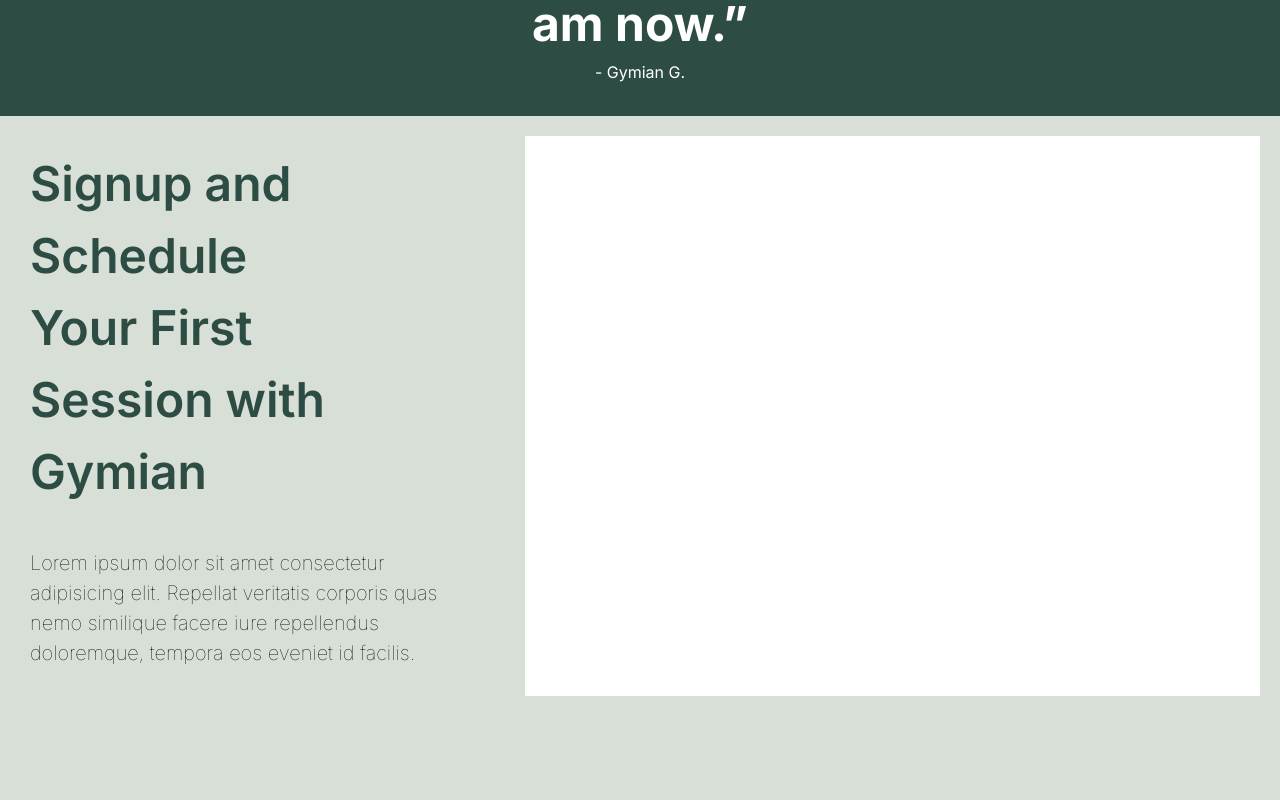
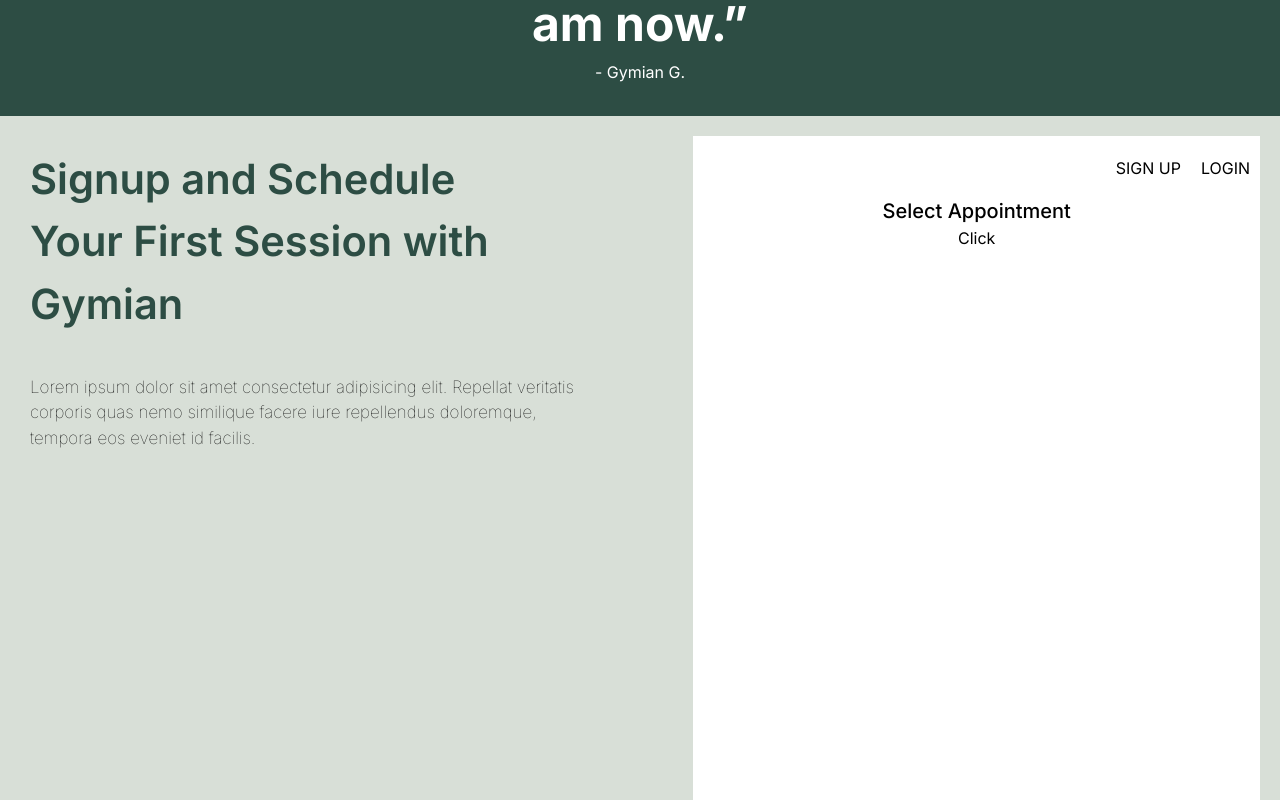
Before and after one commit to etimexo/Design-agency, a Next.js app: page /signup in a window 1280 px wide. Shown: the part 3060-3860 px from the top of the page. Before the commit the page ends 3806 px from the top, so only its background shows below. Built offline with nearby package versions, Linux system fonts and the light colour scheme.

Commit message:
Add first useState hook to booking.jsx

```diff
--- a/src/app/components/Booking.css
+++ b/src/app/components/Booking.css
@@ -16,6 +16,7 @@
     color: black;
     font-size: 15px;
     padding-left: 30px;
+    text-align: left;
 }
 .booking .row .col2 {
     min-height: 70vh;
@@ -30,19 +31,41 @@
     }
     .booking .row .col1 .sign-h {
         font-size: 700;
-        font-size: 3rem;
+        font-size: 2.6rem;
     }
     .booking .row .col1 .p {
         font-weight: lighter;
-        font-size: 20px;
+        font-size: 17px;
     }
     .booking .row .col1 {
         /* border: 1px solid red; */
-        width: 60%;
+        /* width: 80%; */
     }
     .booking .row .col2 {
         /* width: 70%; */
+        min-height: 100vh;
         margin-top: 20px;
         margin-right: 20px;
+
+    }
+    .booking .row .col2 * {
+        /* border: 1px solid red; */
+    }
+    /* .booking .row .col2 ul */
+    .booking .row .col2 ul {
+        list-style-type: none;
+        text-align: right;
+        margin-top: 20px;
+    }
+    .booking .row .col2 ul li {
+        display: inline;
+    }
+    .booking .row .col2 ul li {
+        margin: 10px;
+    }
+    .booking .row .col2 .h {
+        font-weight: 500;
+        font-size: 20px;
+        color: #000;
     }
 }
--- a/src/app/components/Booking.jsx
+++ b/src/app/components/Booking.jsx
@@ -24,11 +24,21 @@
             </div>
           </div>
           <div className="col2">
-
+            <ul>
+              <li>
+                <a href="#" className="sign-up">
+                  SIGN UP
+                </a>
+              </li>
+              <li>
+                <a href="#" className="login">
+                  LOGIN
+                </a>
+              </li>
+            </ul>
+            <Booking1 />
           </div>
         </div>
-
-        {/* <Booking2 /> */}
       </div>
       {/* <Footer /> */}
     </>
--- a/src/app/components/Booking1.css
+++ b/src/app/components/Booking1.css
@@ -1,22 +1,13 @@
 .booking1 {
-    /* padding-left: 20px; */
-    position: relative;
-    /* left: -7vw; */
+
 }
 .booking1 > * {
-    /* border: 1px solid green; */
-    /* text-align: left; */
-    padding: 0;
-    text-align: left;
-    /* width: 100%; */
+
 }
 @media only screen and (min-width: 700px) {
     .booking1 {
         /* width: 45%; */
 
     }
-    .booking1 .sign-h {
-        font-size: 20px;
-        /* background-color: red; */
-    }
+
 }
--- a/src/app/components/Booking1.jsx
+++ b/src/app/components/Booking1.jsx
@@ -1,15 +1,31 @@
+"use client"
 import React from "react";
+import { useState } from "react";
 import "../components/Booking1.css";
+import Booking2 from "./Booking2";
 export default function Booking1() {
+  const [initial, first] = useState(false)
+  function onClick() {
+    first(true)
+  }
+
   return (
-    <div className="booking1">
-      <h1 className="sign-h">Signup and Schedule Your First Session with Gymian</h1>
-      <p>
-        Lorem ipsum dolor sit amet consectetur adipisicing elit. Repellat
-        veritatis corporis quas nemo similique <br />
-        facere iure repellendus doloremque, tempora eos eveniet id facilis,{" "}
-        <br /> cumque commodi sapiente quam pariatur amet molestias?
-      </p>
+    <>
+    {!initial && (
+      <div className="booking1">
+      <p className="h">Select Appointment</p>
+      <div className="box1">
+        <div className="sec1">
+
+        </div>
+        <div className="sec2">
+
+        </div>
+      </div>
+      <button id="button" onClick={onClick}>Click</button>
     </div>
+    )}
+    {initial && <Booking2 />}
+    </>
   );
 }
--- a/src/app/components/Booking2.jsx
+++ b/src/app/components/Booking2.jsx
@@ -1,11 +1,8 @@
-import React from 'react';
+import React from "react";
 import "../components/Booking2.css";
 
+export default function Booking2() {
+  return <div className="booking2">
 
-export default function Booking2() {
-  return (
-    <div className='booking2'>
-
-    </div>
-  )
+  </div>;
 }
```
